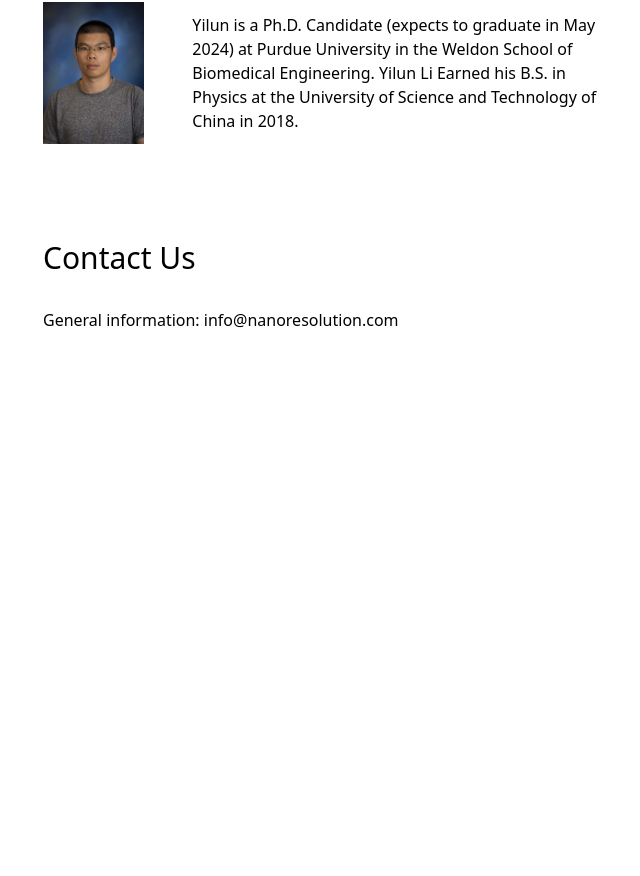
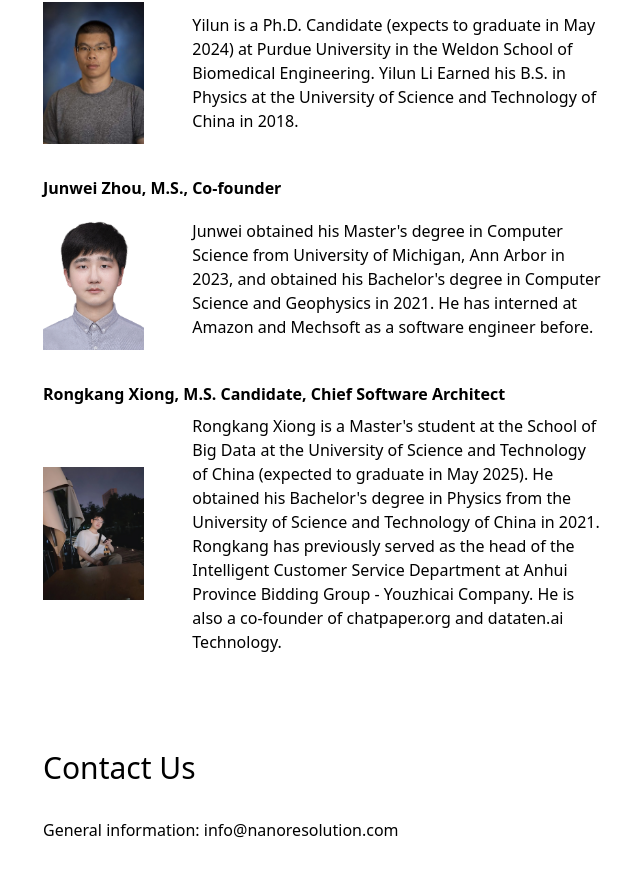
Before and after one commit to OpenResolution/NanoResWeb, a Next.js app: page /company_info in a window 1280 px wide. Shown: the part 1426-2302 px from the top of the page, without its empty margins (293-933 px from the left). Before the commit the page ends 1806 px from the top, so only its background shows below. Built offline with nearby package versions, Linux system fonts and the light colour scheme; what @aws-amplify/ui-react, aws-amplify would draw is missing.

Commit message:
feat: add more people in company info

```diff
--- a/src/pages/company_info.tsx
+++ b/src/pages/company_info.tsx
@@ -6,7 +6,7 @@ const AboutPage: React.FC = () => {
     return (
         <div>
             <Navigation />
-            <br id='company_about_us'/>
+            <br id='company_about_us' />
             <br />
             <br />
             <br />
@@ -29,7 +29,7 @@ const AboutPage: React.FC = () => {
                     </p>
                 </div>
 
-                <br id='company_patent'/>
+                <br id='company_patent' />
                 <br />
                 <br />
                 <br />
@@ -55,7 +55,7 @@ const AboutPage: React.FC = () => {
                     </ul>
                 </div>
 
-                <br id='company_people'/>
+                <br id='company_people' />
                 <br />
                 <br />
                 <br />
@@ -88,9 +88,36 @@ const AboutPage: React.FC = () => {
                             University of Science and Technology of China in 2018.
                         </div>
                     </div>
+
+                    <p className='font-bold mt-8 mb-2'>Junwei Zhou, M.S., Co-founder</p>
+                    <div className='flex flex-row items-center'>
+                        <div className="basis-1/6">
+                            <Image src="/junwei_zhou.png" alt="Junwei Zhou" width={200} height={200} />
+                        </div>
+                        <div className="basis-5/6 pl-12 pr-12">
+                            Junwei obtained his Master's degree in Computer Science from University of Michigan,
+                            Ann Arbor in 2023, and obtained his Bachelor's degree in Computer Science and Geophysics
+                            in 2021. He has interned at Amazon and Mechsoft as a software engineer before.
+                        </div>
+                    </div>
+
+                    <p className='font-bold mt-8 mb-2'>Rongkang Xiong, M.S. Candidate, Chief Software Architect</p>
+                    <div className='flex flex-row items-center'>
+                        <div className="basis-1/6">
+                            <Image src="/rongkang_xiong.jpg" alt="Rongkang Xiong" width={200} height={200} />
+                        </div>
+                        <div className="basis-5/6 pl-12 pr-12">
+                            Rongkang Xiong is a Master's student at the School of Big Data at the University of
+                            Science and Technology of China (expected to graduate in May 2025). He obtained his
+                            Bachelor's degree in Physics from the University of Science and Technology of China
+                            in 2021. Rongkang has previously served as the head of the Intelligent Customer Service
+                            Department at Anhui Province Bidding Group - Youzhicai Company. He is also a co-founder
+                            of chatpaper.org and dataten.ai Technology.
+                        </div>
+                    </div>
                 </div>
 
-                <br id='company_contact_us'/>
+                <br id='company_contact_us' />
                 <br />
                 <br />
                 <br />
```
Also changed, not shown: public/junwei_zhou.png (added), public/rongkang_xiong.jpg (added).
